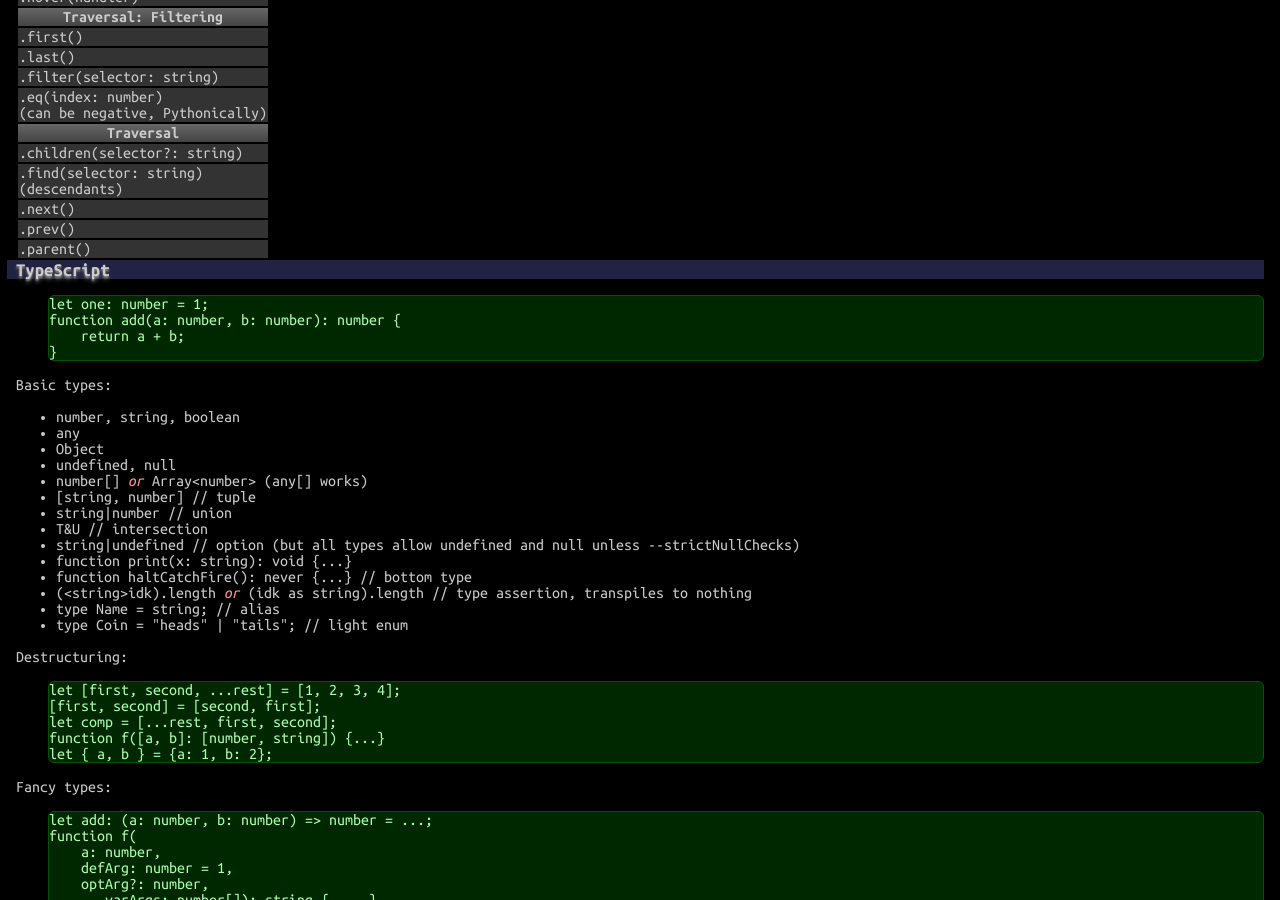
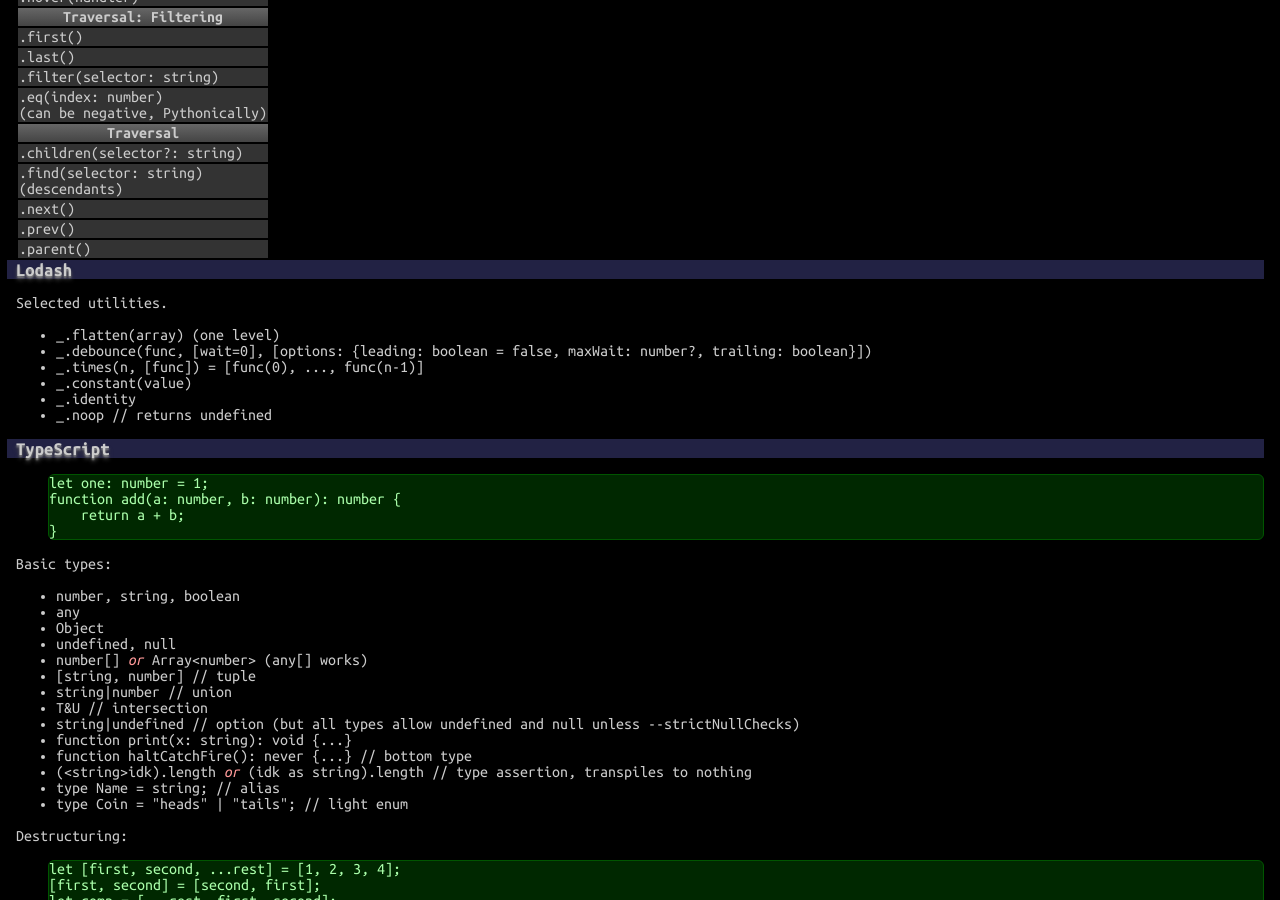
Before and after one commit to betaveros/cs, a Jekyll site: the page built from index.html, in a window 1280 px wide and 900 px high, scrolled down 17006 px. Built offline with Jekyll 4.4.1, drawn with Linux system fonts in a browser that asks for light colours.

Commit message:
some lodash

```diff
--- a/_includes/web.html
+++ b/_includes/web.html
@@ -341,6 +341,16 @@
 	<tr><td>.prev()</td></tr>
 	<tr><td>.parent()</td></tr>
 </table>
+<h3>Lodash</h3>
+<p>Selected utilities.</p>
+<ul>
+	<li>_.flatten(array) (one level)</li>
+	<li>_.debounce(func, [wait=0], [options: {leading: boolean = false, maxWait: number?, trailing: boolean}])</li>
+	<li>_.times(n, [func]) = [func(0), ..., func(n-1)]</li>
+	<li>_.constant(value)</li>
+	<li>_.identity</li>
+	<li>_.noop // returns undefined</li>
+</ul>
 <h3>TypeScript</h3>
 <pre>let one: number = 1;
 function add(a: number, b: number): number {
```
